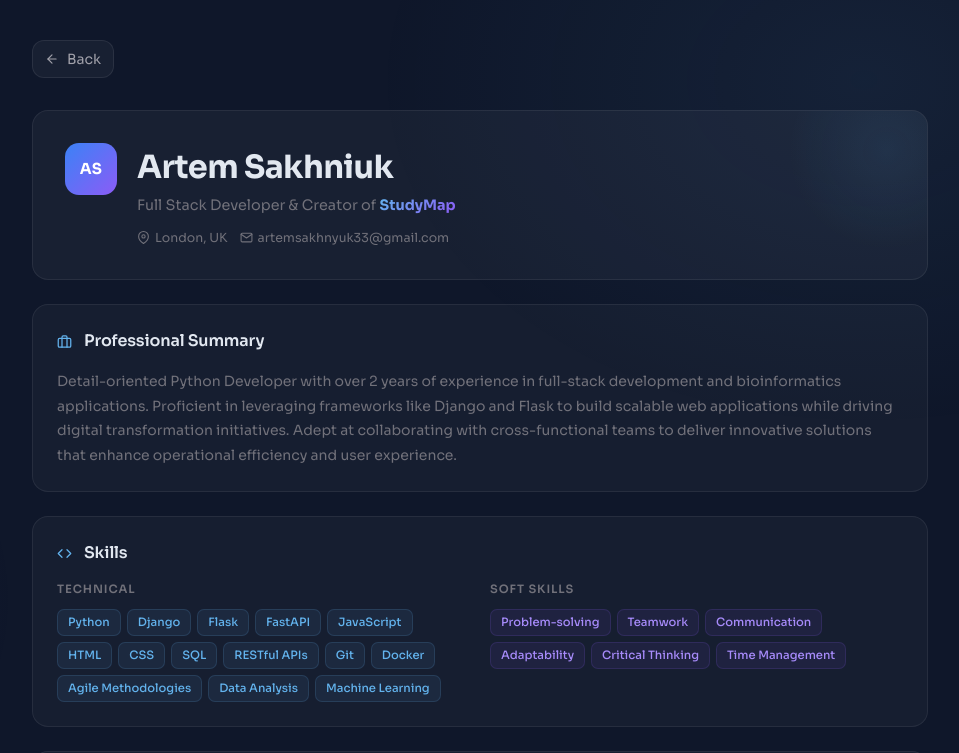
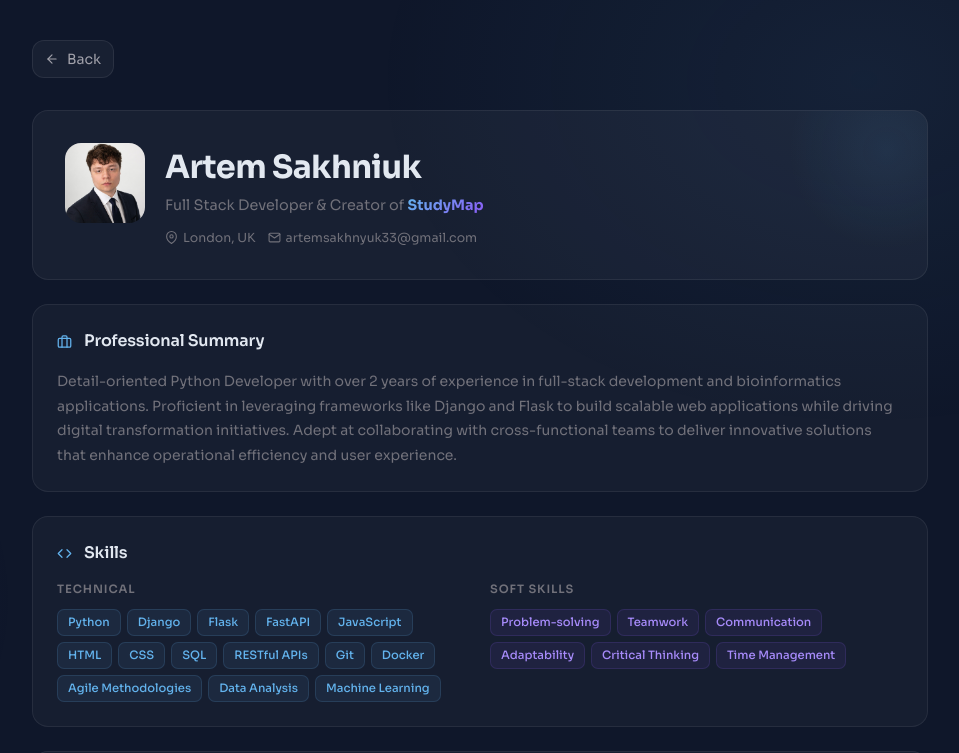
Before and after one commit to NanoGraf31415926535/study-map, a React (Vite) app in the folder studymap_frontend/: page /about in a window 1280 px wide. Shown: the top 753 px of the page, without its empty margins (288-1247 px from the left). Built offline with nearby package versions, Linux system fonts and the light colour scheme; no server answers.

Commit message:
add my photo

```diff
--- a/studymap_frontend/src/pages/About.jsx
+++ b/studymap_frontend/src/pages/About.jsx
@@ -98,9 +98,13 @@ export default function About() {
             </button>
 
             {/* Hero card */}
-            <div className="about-hero-card rounded-2xl p-6 md:p-8 mb-6 fade-up">
-              <div className="about-avatar">AS</div>
-              <div className="about-hero-text">
+             <div className="about-hero-card rounded-2xl p-6 md:p-8 mb-6 fade-up">
+               <img
+                 src="/artem-avatar.jpg"
+                 alt="Artem Sakhniuk"
+                 className="about-avatar-img"
+               />
+               <div className="about-hero-text">
                 <h1 className="about-name">Artem Sakhniuk</h1>
                 <p className="about-role-label">Full Stack Developer &amp; Creator of <span className="about-accent">StudyMap</span></p>
                 <div className="about-meta">
--- a/studymap_frontend/src/styles/about.css
+++ b/studymap_frontend/src/styles/about.css
@@ -1,7 +1,7 @@
-/* ────────────────────────────────────────────
+/* ────────────────────────────────────
    StudyMap — About Page
    Matches contact.css design language
-──────────────────────────────────────────── */
+──────────────────────────────────── */
 
 .about-root {
   font-family: 'Sora', sans-serif;
@@ -42,7 +42,7 @@
 .fade-up { animation: fadeUp 0.3s ease both; }
 .fade-in { animation: fadeUp 0.45s ease both; }
 
-/* ── Hero card ──────────────────────────── */
+/* ── Hero card ────────────────────────── */
 .about-hero-card {
   display: flex;
   align-items: flex-start;
@@ -72,19 +72,16 @@
   box-shadow: 0 1px 4px rgba(0,0,0,0.05);
 }
 
-.about-avatar {
-  width: 52px;
-  height: 52px;
-  border-radius: 14px;
-  background: linear-gradient(135deg, #3b82f6, #8b5cf6);
-  display: flex;
-  align-items: center;
-  justify-content: center;
-  font-size: 0.95rem;
-  font-weight: 700;
-  color: #fff;
-  letter-spacing: 0.02em;
+.about-avatar-img {
+  width: 80px;
+  height: 80px;
+  border-radius: 16px;
+  object-fit: cover;
   flex-shrink: 0;
+}
+
+[data-theme="light"] .about-avatar-img {
+  box-shadow: 0 2px 8px rgba(0,0,0,0.1);
 }
 
 .about-hero-text { flex: 1; }
@@ -398,7 +395,7 @@
   border-color: rgba(59,130,246,0.12);
 }
 
-/* ── Ghost back button ──────────────────── */
+/* ── Ghost back button ─────────────────── */
 .ghost-btn {
   background: transparent;
   border: 1px solid rgba(255,255,255,0.08);
```
Also changed, not shown: studymap_frontend/public/artem-avatar.jpg (added).
